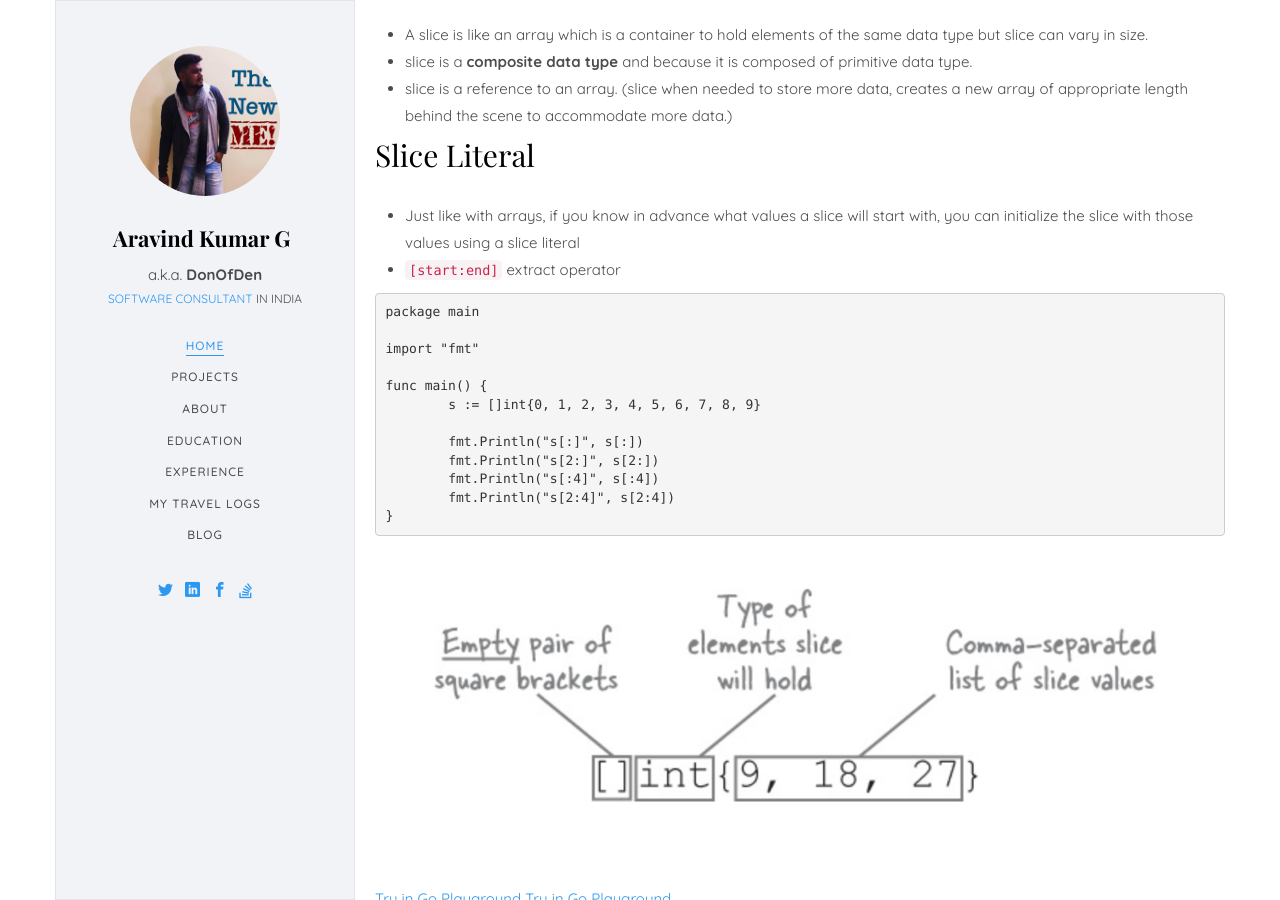
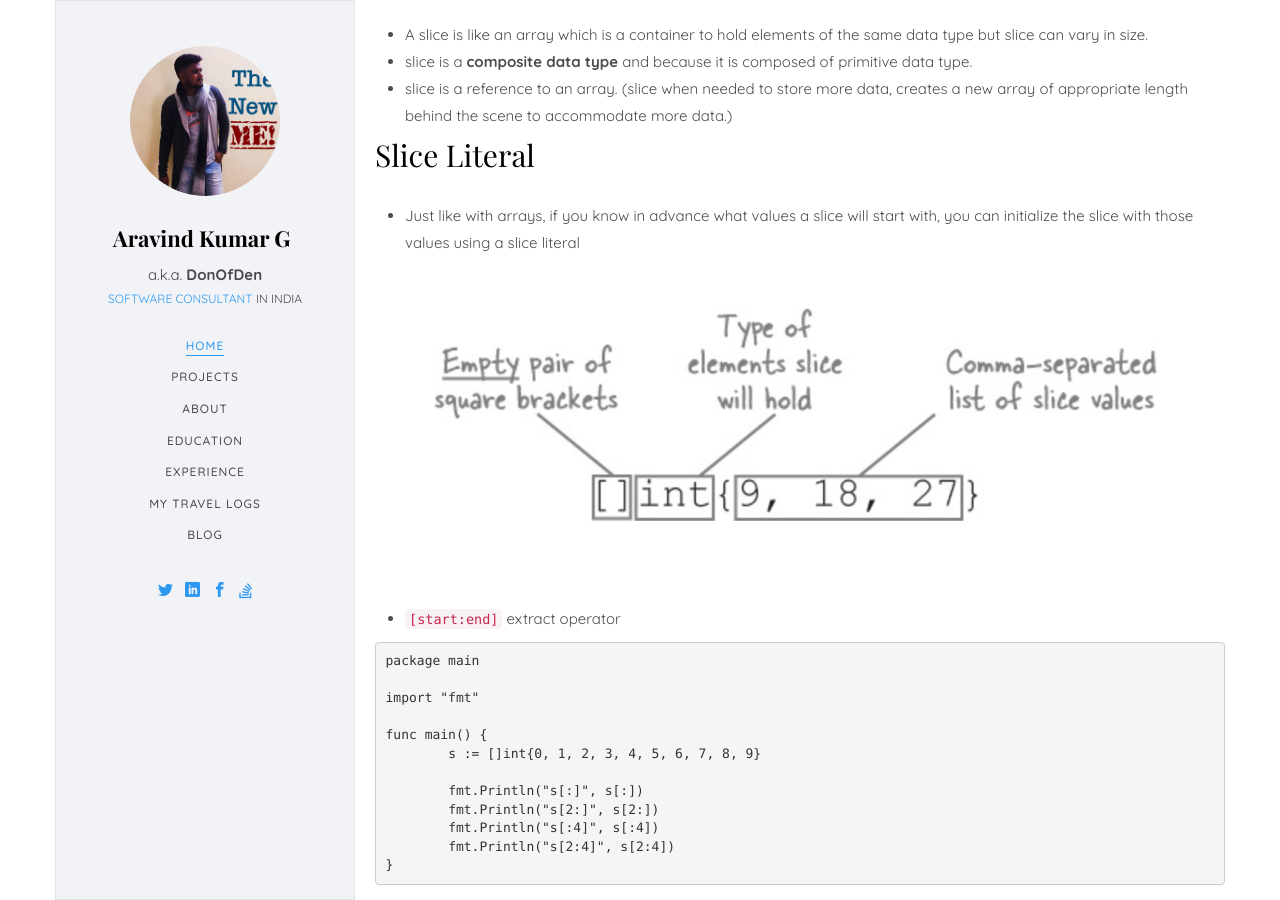
Before and after one commit to donofden/donofden.github.io, a Jekyll site: the page built from _posts/2019-09-18-golang-map.md, in a window 1280 px wide and 900 px high, scrolled down 3352 px. Built offline with Jekyll 4.4.1, drawn with Linux system fonts in a browser that asks for light colours; some web fonts are replaced.

Commit message:
Array vs Slice vs Map - Update

````diff
--- a/_posts/2019-09-18-golang-map.md
+++ b/_posts/2019-09-18-golang-map.md
@@ -100,6 +100,9 @@ func main() {
 ## Slice Literal
 
 - Just like with arrays, if you know in advance what values a slice will start with, you can initialize the slice with those values using a slice literal
+
+![blog-head-image](/images/doc/golang-slice-2.png)
+
 - `[start:end]` extract operator
 
 ```Go
@@ -116,8 +119,6 @@ func main() {
 	fmt.Println("s[2:4]", s[2:4])
 }
 ```
-
-![blog-head-image](/images/doc/golang-slice-2.png)
 
 [Try in Go Playground](https://play.golang.org/p/1naC_0qQz_E){:target="_blank"}
 [Try in Go Playground](https://play.golang.org/p/qKtVAka498Z){:target="_blank"}
````
